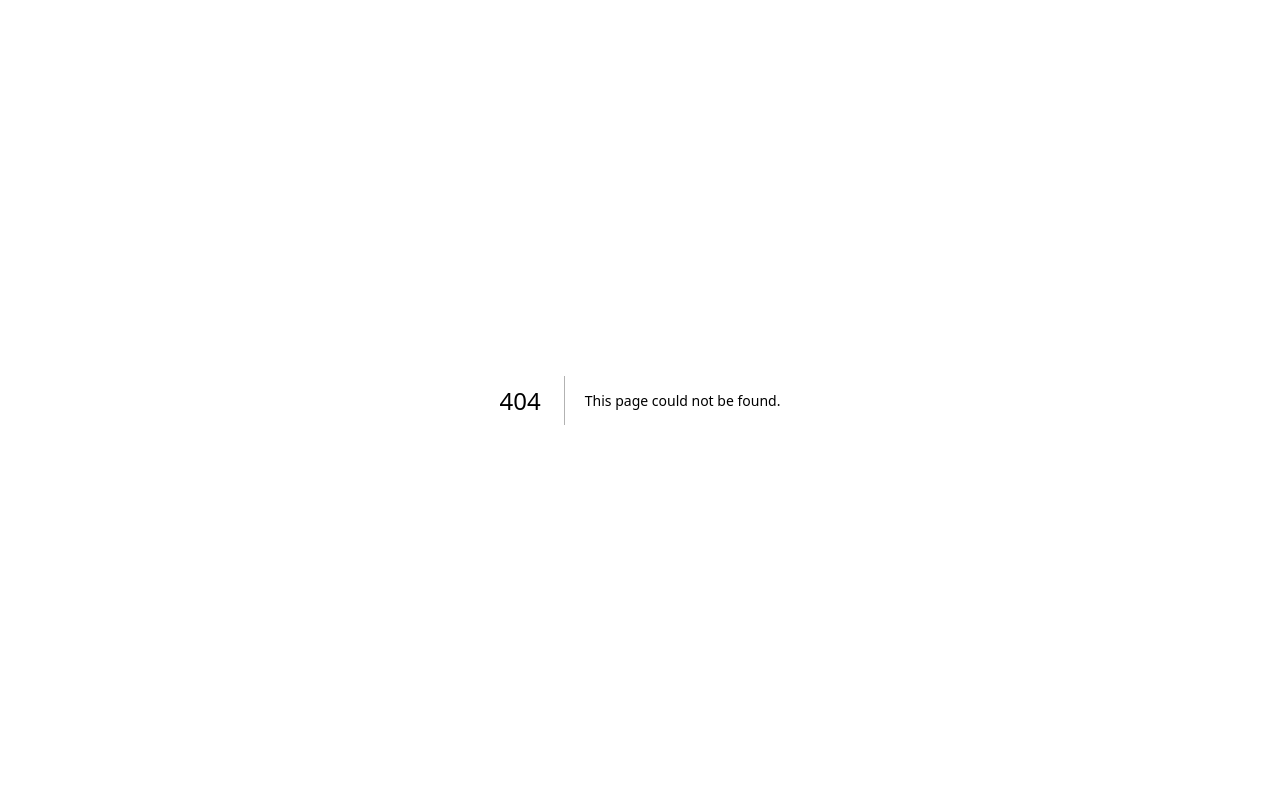
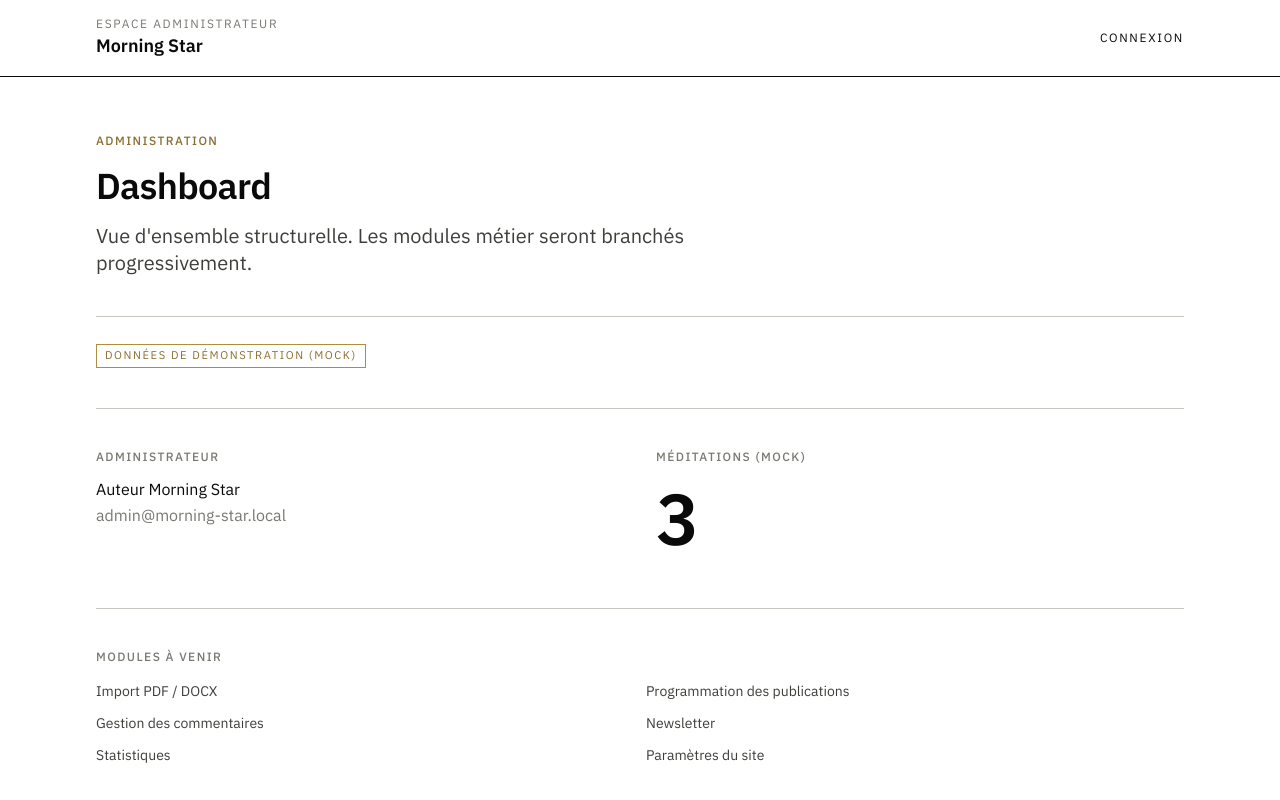
Before and after one commit to azerty-78/morning-star, a Next.js app: page /admin/dashboard in a window 1280 px wide. Before the commit this address had no page. Shown: the top 800 px of the page. Built offline with nearby package versions, Linux system fonts and the light colour scheme.

Commit message:
Refactor AdminLoginPage form to remove unnecessary onSubmit handler, streamlining the login process.

```diff
--- /dev/null
+++ b/src/app/admin/dashboard/page.tsx
@@ -0,0 +1,66 @@
+import { Badge, Container, PageHeader, Typography } from "@/components/ui";
+import { MOCK_DATA_BANNER } from "@/constants/app";
+import { getUserRepository } from "@/lib/db";
+import { createMeditationService } from "@/services/meditation";
+
+export const metadata = {
+  title: "Dashboard",
+};
+
+/**
+ * Dashboard structurel — fonctionnalités métier à venir.
+ * Pas de protection auth réelle à cette étape (guards préparés dans lib/auth).
+ */
+export default async function AdminDashboardPage() {
+  const admin = await getUserRepository().findAdmin();
+  const meditations = await createMeditationService().listPublished();
+
+  return (
+    <Container className="pb-16">
+      <PageHeader
+        eyebrow="Administration"
+        title="Dashboard"
+        description="Vue d'ensemble structurelle. Les modules métier seront branchés progressivement."
+      />
+
+      <div className="mt-6">
+        <Badge tone="accent">{MOCK_DATA_BANNER}</Badge>
+      </div>
+
+      <section className="mt-10 grid gap-8 border-t border-ms-border pt-10 md:grid-cols-2">
+        <div>
+          <Typography variant="nav" className="mb-3 text-ms-muted">
+            Administrateur
+          </Typography>
+          <Typography variant="body">
+            {admin?.name ?? "—"}
+            <br />
+            <span className="text-ms-muted">{admin?.email}</span>
+          </Typography>
+        </div>
+        <div>
+          <Typography variant="nav" className="mb-3 text-ms-muted">
+            Méditations (mock)
+          </Typography>
+          <Typography variant="display" as="p" className="text-5xl">
+            {meditations.length}
+          </Typography>
+        </div>
+      </section>
+
+      <section className="mt-12 border-t border-ms-border pt-10">
+        <Typography variant="nav" className="mb-4 text-ms-muted">
+          Modules à venir
+        </Typography>
+        <ul className="grid gap-3 text-sm text-ms-gray-700 md:grid-cols-2">
+          <li>Import PDF / DOCX</li>
+          <li>Programmation des publications</li>
+          <li>Gestion des commentaires</li>
+          <li>Newsletter</li>
+          <li>Statistiques</li>
+          <li>Paramètres du site</li>
+        </ul>
+      </section>
+    </Container>
+  );
+}
--- a/src/app/admin/login/page.tsx
+++ b/src/app/admin/login/page.tsx
@@ -18,11 +18,7 @@ export default function AdminLoginPage() {
         description="Accès réservé à l'auteur. Authentification non active à cette étape."
       />
 
-      <form
-        className="mt-10 flex flex-col gap-5"
-        onSubmit={(e) => e.preventDefault()}
-        aria-describedby="auth-note"
-      >
+      <form className="mt-10 flex flex-col gap-5" aria-describedby="auth-note">
         <Input
           name="email"
           type="email"
--- /dev/null
+++ b/src/app/api/health/route.ts
@@ -0,0 +1,18 @@
+import { NextResponse } from "next/server";
+import { APP_NAME } from "@/constants/app";
+import { isMockDataSource } from "@/lib/mock";
+
+/**
+ * Health check — confirme que l'API App Router fonctionne
+ * sans dépendre de PostgreSQL.
+ */
+export async function GET() {
+  const source = isMockDataSource(process.env.DATA_SOURCE) ? "mock" : "prisma";
+
+  return NextResponse.json({
+    ok: true,
+    app: APP_NAME,
+    dataSource: source,
+    timestamp: new Date().toISOString(),
+  });
+}
```
